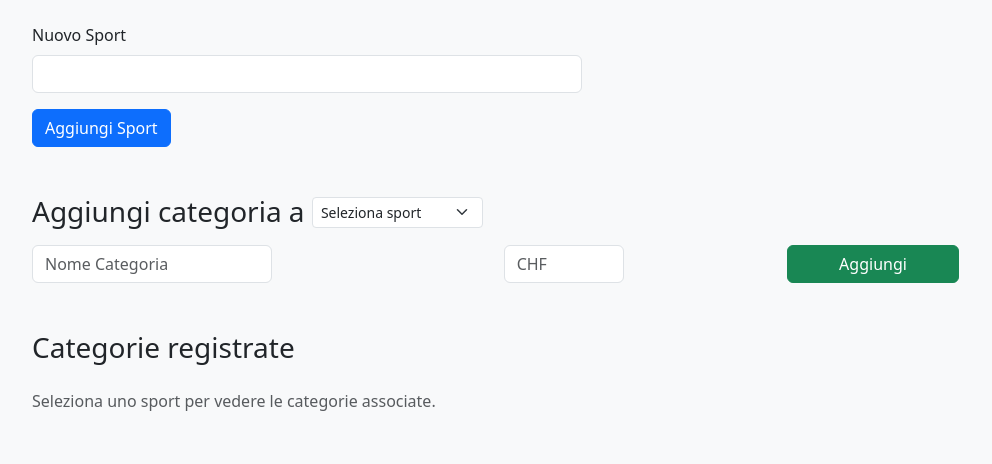
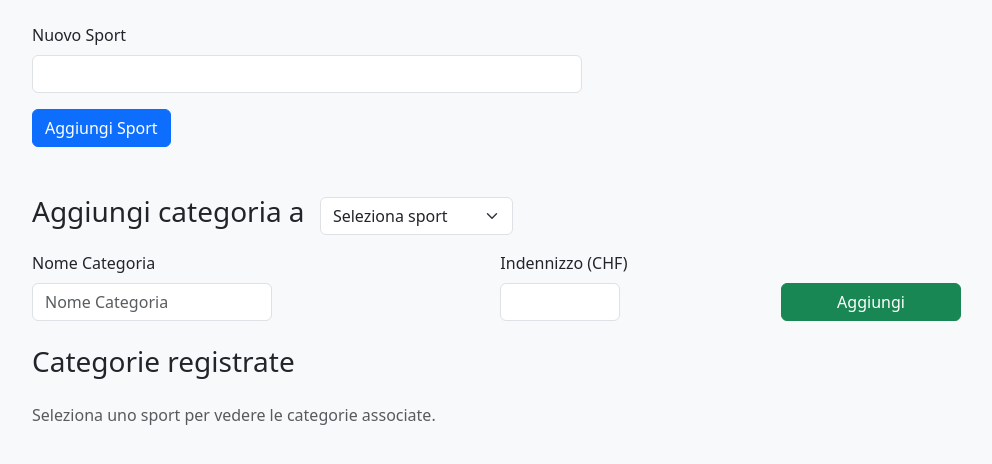
Before and after one commit to miich65/Gestione-convocazioni, a FastAPI app: page /gestione-sport in a window 1280 px wide. Shown: the part 167-631 px from the top of the page, without its empty margins (50-1042 px from the left). Run offline with FastAPI, Linux system fonts and the light colour scheme; data comes from the database, SQL or seed files in the repository.

Commit message:
Update gestione-sport.html

```diff
--- a/app/templates/gestione-sport.html
+++ b/app/templates/gestione-sport.html
@@ -31,9 +31,9 @@
         </div>
     </form>
 
-    <h3 class="mb-3 d-flex flex-wrap align-items-center">
-        Aggiungi categoria a&nbsp;
-        <select name="sport_id" id="sportSelect" class="form-select form-select-sm w-auto d-inline-block me-2" required>
+    <h3 class="mb-3">
+        <label for="sportSelector" class="form-label d-inline">Aggiungi categoria a</label>
+        <select name="sport_id" id="sportSelector" class="form-select d-inline w-auto ms-2" required>
             <option value="">Seleziona sport</option>
             {% for sport in sport_list %}
                 <option value="{{ sport['id'] }}">{{ sport['nome'] }}</option>
@@ -41,18 +41,20 @@
         </select>
     </h3>
 
-    <form action="/add-categoria" method="post" class="row g-3 mb-5 align-items-end">
-        <input type="hidden" name="sport_id" id="selectedSportId">
+    <form action="/add-categoria" method="post" class="row g-2 mb-4 align-items-end">
+        <input type="hidden" name="sport_id" id="selectedSportInput">
 
         <div class="col-md-5 col-sm-6">
-            <label class="form-label visually-hidden" for="nome_categoria">Categoria</label>
-            <input type="text" maxlength="40" name="nome_categoria" placeholder="Nome Categoria" class="form-control" required>
+            <label for="nome_categoria" class="form-label">Nome Categoria</label>
+            <input type="text" maxlength="40" name="nome_categoria" id="nome_categoria" placeholder="Nome Categoria" class="form-control" required>
         </div>
+
         <div class="col-md-3 col-sm-4">
-            <label class="form-label visually-hidden" for="indennizzo">Indennizzo</label>
-            <input type="number" step="0.01" name="indennizzo" placeholder="CHF" class="form-control w-100" required>
+            <label for="indennizzo" class="form-label">Indennizzo (CHF)</label>
+            <input type="number" step="0.01" name="indennizzo" id="indennizzo" class="form-control" required>
         </div>
-        <div class="col-md-2 col-sm-12">
+
+        <div class="col-md-2 col-sm-12 mt-sm-2 mt-md-0">
             <button class="btn btn-success w-100">Aggiungi</button>
         </div>
     </form>
@@ -106,7 +108,7 @@
         `;
     }
 
-    sportSelector.addEventListener('change', (e) => {
+    sportSelectoror.addEventListener('change', (e) => {
         const sportId = e.target.value;
         renderCategorie(sportId);
     });
```
